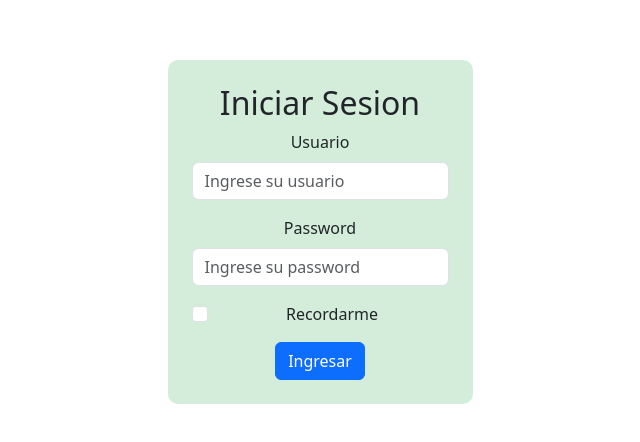
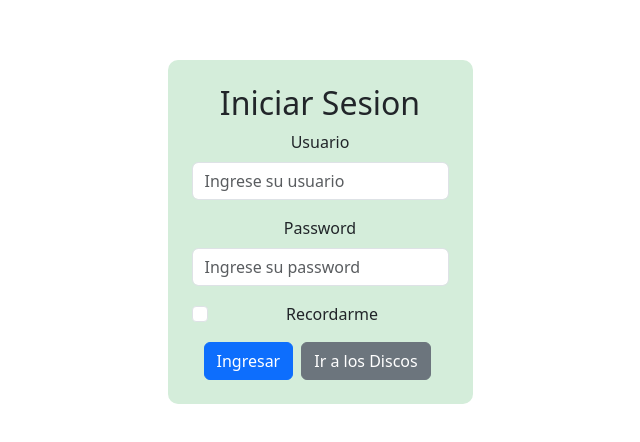
Before and after one commit to Ariel333111/ProyectoFinalReactAEO, a React (Vite) app: page /Loguin in a window 1280 px wide. Shown: the part 168-610 px from the top of the page, without its empty margins (320-960 px from the left). Built offline with nearby package versions, Linux system fonts and the light colour scheme.

Commit message:
Login con mejoras de acceso

```diff
--- a/src/components/AdmLoguin.jsx
+++ b/src/components/AdmLoguin.jsx
@@ -48,10 +48,14 @@ function Loguin() {
         <Form.Group className="mb-3" controlId="formBasicCheckbox">
           <Form.Check type="checkbox" label="Recordarme" />
         </Form.Group>
-
-        <Button variant="primary" type="submit">
-          Ingresar
-        </Button>
+        <Container className="d-flex gap-2 align-items-center">
+          <Button variant="primary" type="submit">
+            Ingresar
+          </Button>
+          <Button variant="secondary" onClick={() => navigate("/")}>
+            Ir a los Discos
+          </Button>
+        </Container>
       </Form>
     </Container>
   );
--- a/src/components/RutaProtegida.jsx
+++ b/src/components/RutaProtegida.jsx
@@ -2,5 +2,5 @@ import { Navigate } from "react-router-dom";
 
 export default function RutaProtegida({ children }) {
   const auth = localStorage.getItem("auth") === "true";
-  return auth ? children : <Navigate to="/Login" />;
+  return auth ? children : <Navigate to="/" />;
 }
```
